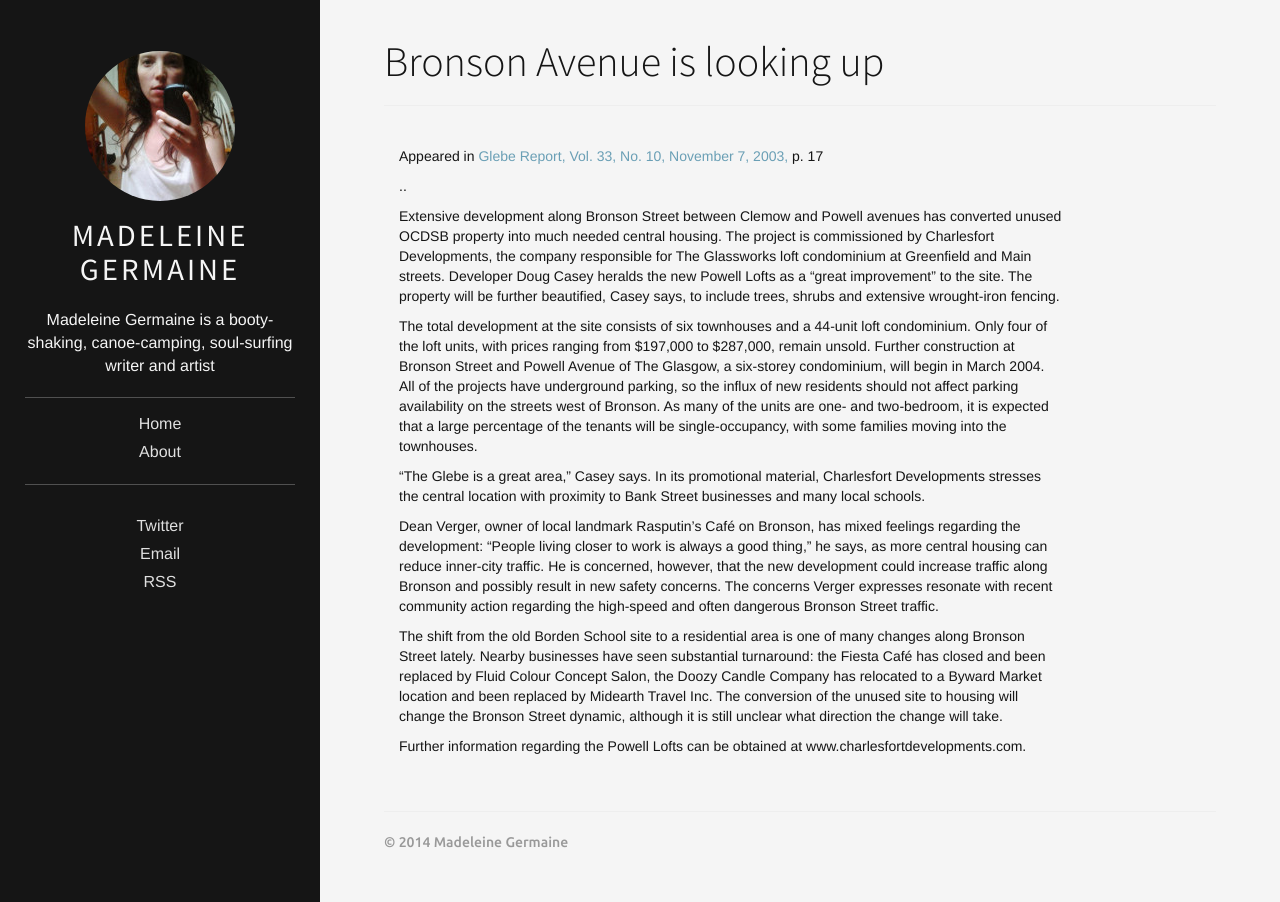
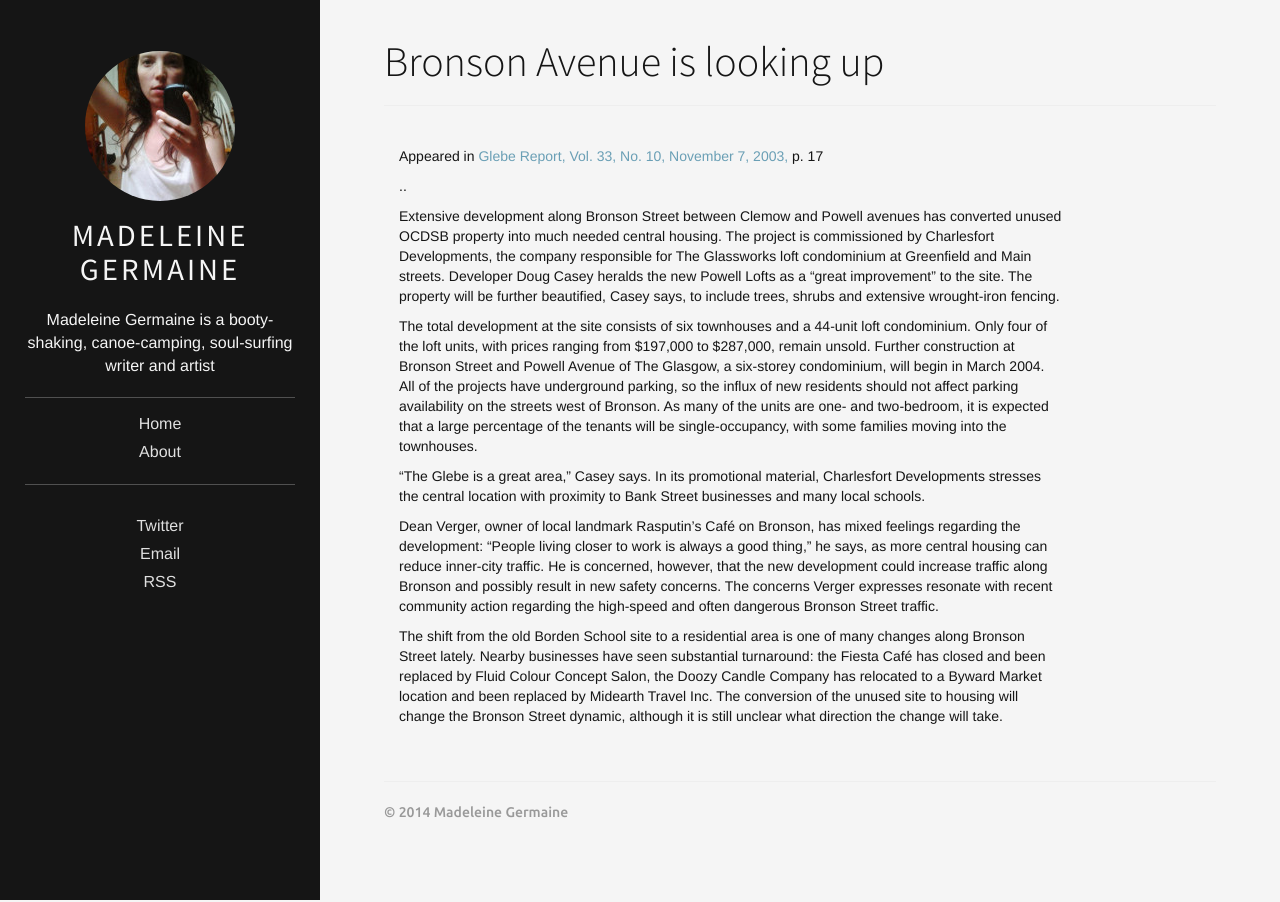
Before and after one commit to madeleinegermaine/madeleinegermaine, a Jekyll site: the page built from _posts/2003-11-07-bronson-avenue-is-looking-up.md, in a window 1280 px wide. Built offline with Jekyll 4.4.1, drawn with Linux system fonts in a browser that asks for light colours.

Commit message:
Updated 2003-11-07-bronson-avenue-is-looking-up.md

```diff
--- a/_posts/2003-11-07-bronson-avenue-is-looking-up.md
+++ b/_posts/2003-11-07-bronson-avenue-is-looking-up.md
@@ -27,5 +27,3 @@ The total development at the site consists of six townhouses and a 44-unit loft
 Dean Verger, owner of local landmark Rasputin's Café on Bronson, has mixed feelings regarding the development: "People living closer to work is always a good thing," he says, as more central housing can reduce inner-city traffic. He is concerned, however, that the new development could increase traffic along Bronson and possibly result in new safety concerns. The concerns Verger expresses resonate with recent community action regarding the high-speed and often dangerous Bronson Street traffic.
 
 The shift from the old Borden School site to a residential area is one of many changes along Bronson Street lately. Nearby businesses have seen substantial turnaround: the Fiesta Café has closed and been replaced by Fluid Colour Concept Salon, the Doozy Candle Company has relocated to a Byward Market location and been replaced by Midearth Travel Inc. The conversion of the unused site to housing will change the Bronson Street dynamic, although it is still unclear what direction the change will take.
-
-Further information regarding the Powell Lofts can be obtained at www.charlesfortdevelopments.com.
```
